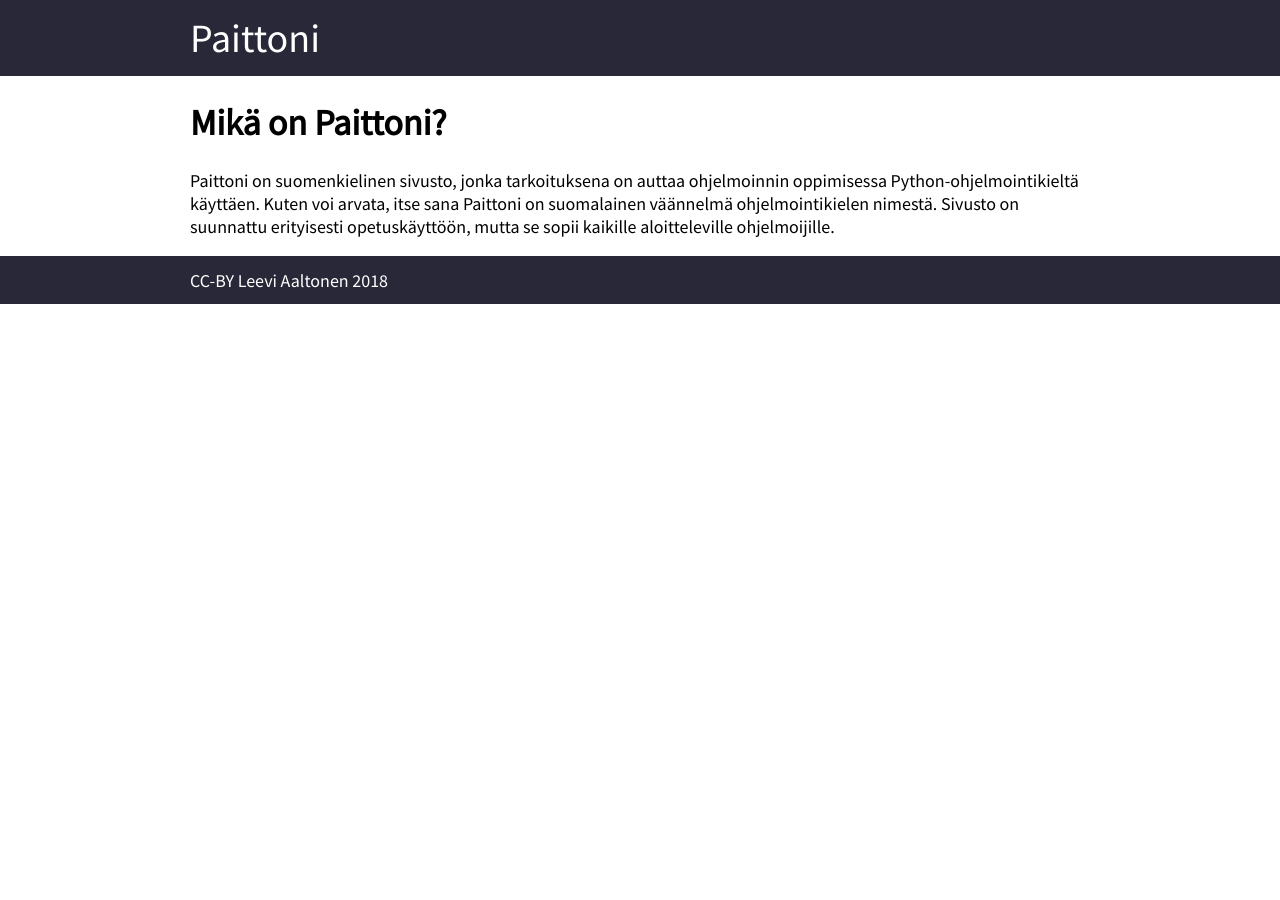
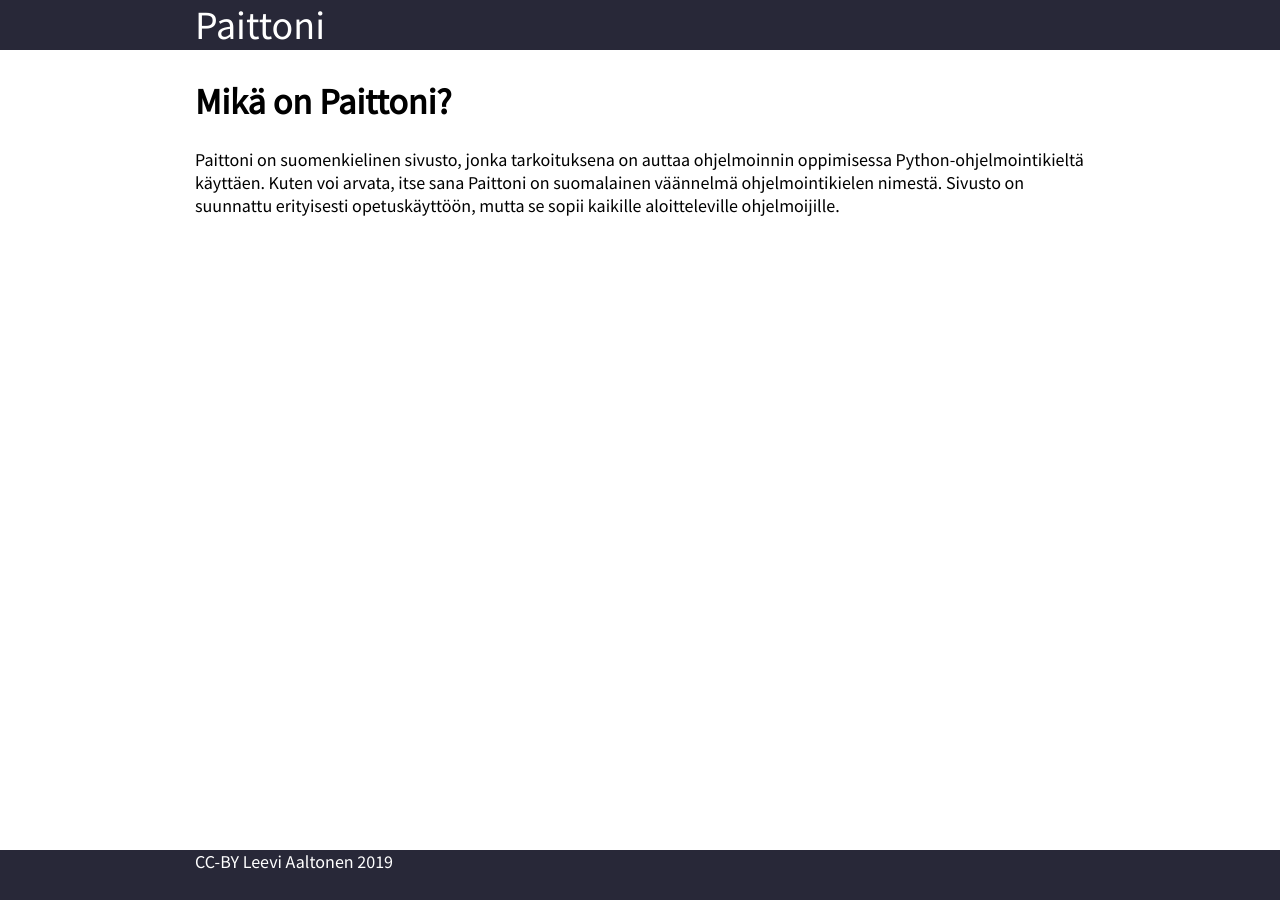
Before and after one commit to Lewskl/paittoni, a Jekyll site: the page built from index.md, in a window 1280 px wide. Built offline with Jekyll 4.4.1, drawn with Linux system fonts in a browser that asks for light colours; our own code applies the rules of GitHub Pages for plain Markdown files.

Commit message:
Updated theme

```diff
--- a/_layouts/default.html
+++ b/_layouts/default.html
@@ -1,5 +1,5 @@
 <!DOCTYPE html>
-<html lang="en">
+<html lang="fi">
 
 <head>
     <meta charset="UTF-8">
@@ -23,7 +23,7 @@
     </main>
     <footer>
         <div class="centre-wrapper">
-            CC-BY Leevi Aaltonen 2018
+            CC-BY Leevi Aaltonen 2019
         </div>
     </footer>
 </body>
--- a/_sass/normalise.scss
+++ b/_sass/normalise.scss
@@ -2,12 +2,12 @@
     box-sizing: border-box;
 }
 
+html, body {
+	height: 100%;
+}
+
 body {
 	margin: 0;
-}
-
-html, body {
-	height: 100%;
 }
 
 *,
@@ -15,3 +15,9 @@
 *:after {
     box-sizing: inherit;
 }
+
+/* HTML5 display-role reset for older browsers */
+article, aside, details, figcaption, figure,
+footer, header, hgroup, menu, nav, section {
+  display: block;
+}
--- a/_sass/site.scss
+++ b/_sass/site.scss
@@ -1,23 +1,37 @@
 $dark-bg-colour: #282838;
-html {
-    font-size: 62.5%;
-}
 
 body {
     font-family: "Source Sans Pro", Helvetica, Arial, sans-serif;
-    font-size: 1.8rem;
+    font-size: 18px;
+    position: relative;
+    box-sizing: border-box;
+    padding: 55px 0;
+}
+
+header,
+footer{
+    background-color: $dark-bg-colour;
+    color: #FFFF;
+    height: 50px;
+    position: absolute;
+    width: 100%;
 }
 
 .centre-wrapper {
     max-width: 900px;
     margin: 0 auto;
+    padding: 0 5px;
 }
 
-header,
-footer {
-    background-color: $dark-bg-colour;
-    color: #FFF;
-    padding: 1%;
+header {
+    font-size: 40px;
+    top: 0;
 }
 
-header {font-size: 4rem;}
+main {
+    height: 100%;
+}
+
+footer {
+    bottom: 0;
+}
```
